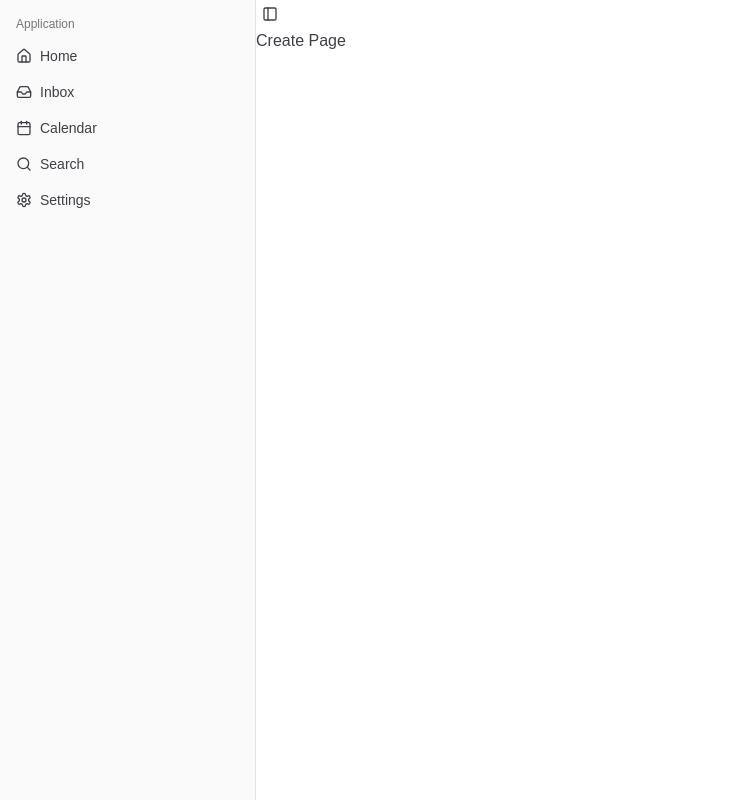
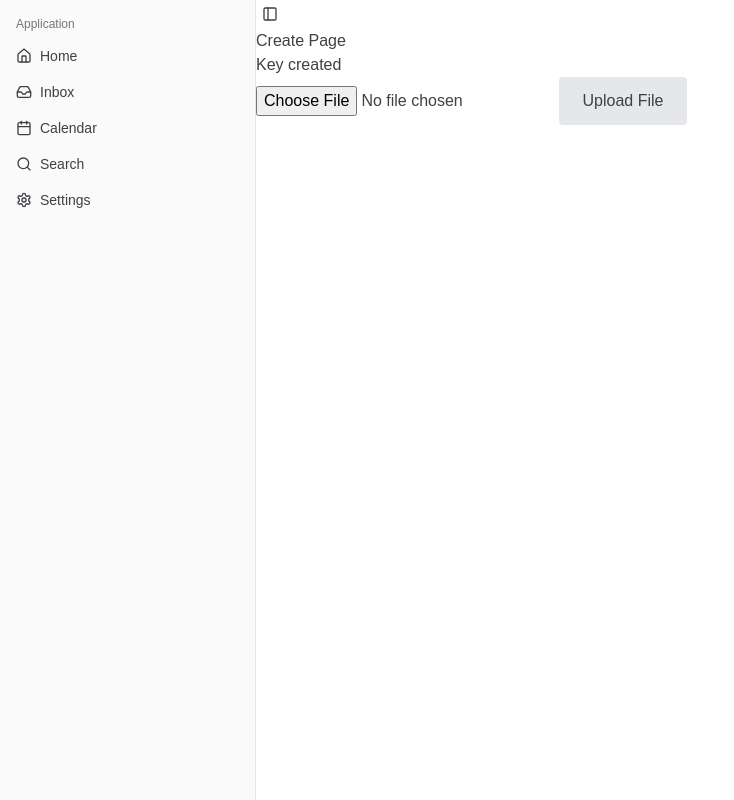
Before and after one commit to sebat2004/notic3, a Next.js app: page /create in a window 1280 px wide. Shown: the whole page, without its empty margins (0-734 px from the left). Built offline with nearby package versions, Linux system fonts and the light colour scheme.

Commit message:
Decrypt file uploads

```diff
--- a/src/app/create/page.tsx
+++ b/src/app/create/page.tsx
@@ -1,3 +1,4 @@
+'use client';
 import React from 'react';
 import { useEffect } from 'react';
 
@@ -16,9 +17,46 @@ const CreatePage = () => {
             setKey(newKey);
         })();
     }, []);
+
+    const handleUpload = async () => {
+        const file = (document.querySelector('input[type="file"]') as HTMLInputElement)?.files?.[0];
+        if (!file) {
+            return;
+        }
+
+        const fileData = await file.arrayBuffer();
+        const encryptedFile = await crypto.subtle.encrypt(
+            {
+                name: 'AES-GCM',
+                iv: new Uint8Array(12), // Initialization vector
+            },
+            key!,
+            fileData
+        );
+        const blob1 = new Blob([encryptedFile]);
+        const url = URL.createObjectURL(blob1);
+        const img = document.getElementById('img') as HTMLImageElement;
+        img.src = url;
+
+        // So the Blob can be Garbage Collected
+        img!.onload = (e) => URL.revokeObjectURL(url);
+
+        // TODO: Send the encrypted file to the Walrus API
+    };
+
     return (
         <div>
             <h1>Create Page</h1>
+            <p>{key ? 'Key created' : 'Creating key...'}</p>
+            <input type="file" />
+            <button
+                className="h-12 w-32 rounded-sm bg-gray-200"
+                onClick={handleUpload}
+                disabled={!key}
+            >
+                Upload File
+            </button>
+            <img id="img" />
         </div>
     );
 };
```
